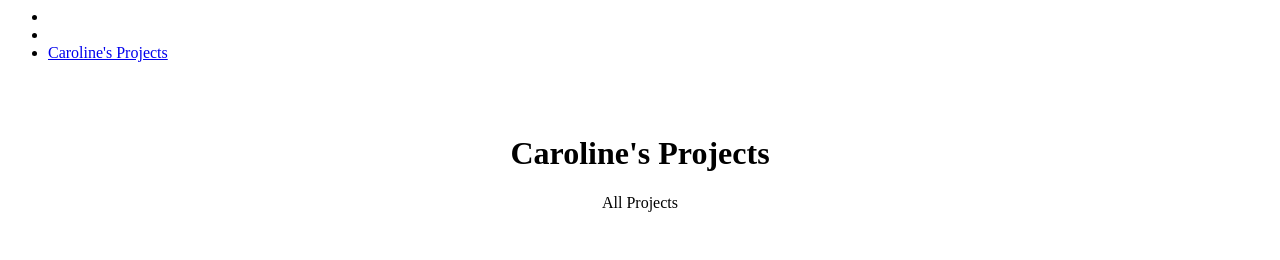
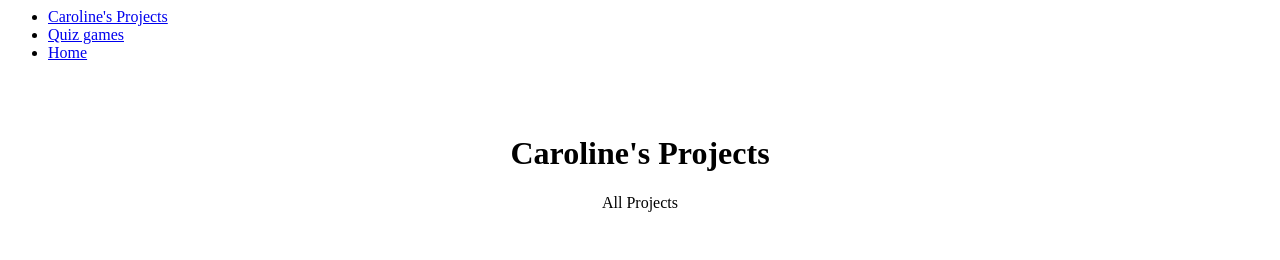
Before and after one commit to WVCS/website-carolinekektoma, a plain HTML site: page thirdpage.html in a window 1280 px wide. Shown: the top 260 px of the page. Drawn offline with Linux system fonts and the light colour scheme.

Commit message:
Update thirdpage.html

```diff
--- a/thirdpage.html
+++ b/thirdpage.html
@@ -5,9 +5,9 @@
   </head>
 <body>
   <ul>
-    <li><a href= "https://www.nytimes.com/games/wordle/index.html" Daily Wordle </a> </li>
-      <li><a href="https://westview.powayusd.com/" Westview </a> </li>
-    <li><a href= "projects.html"> Caroline's Projects </a> </li>
+      <li><a href= "secondpage.html"> Caroline's Projects </a> </li>
+      <li><a href="thirdpage.html"> Quiz games </a> </li>
+     <li><a href= "home.html"> Home </a> </li>
   </ul>
   <br>
   <br>
```
